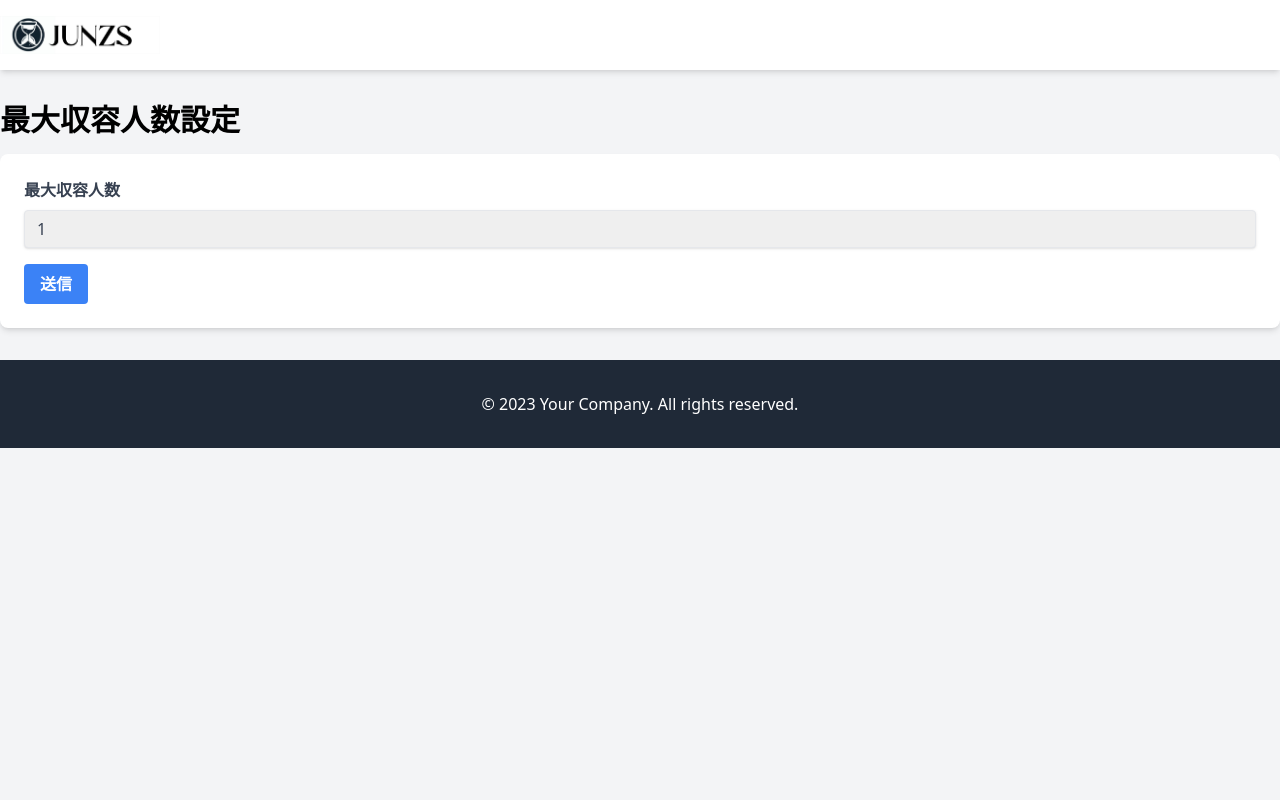
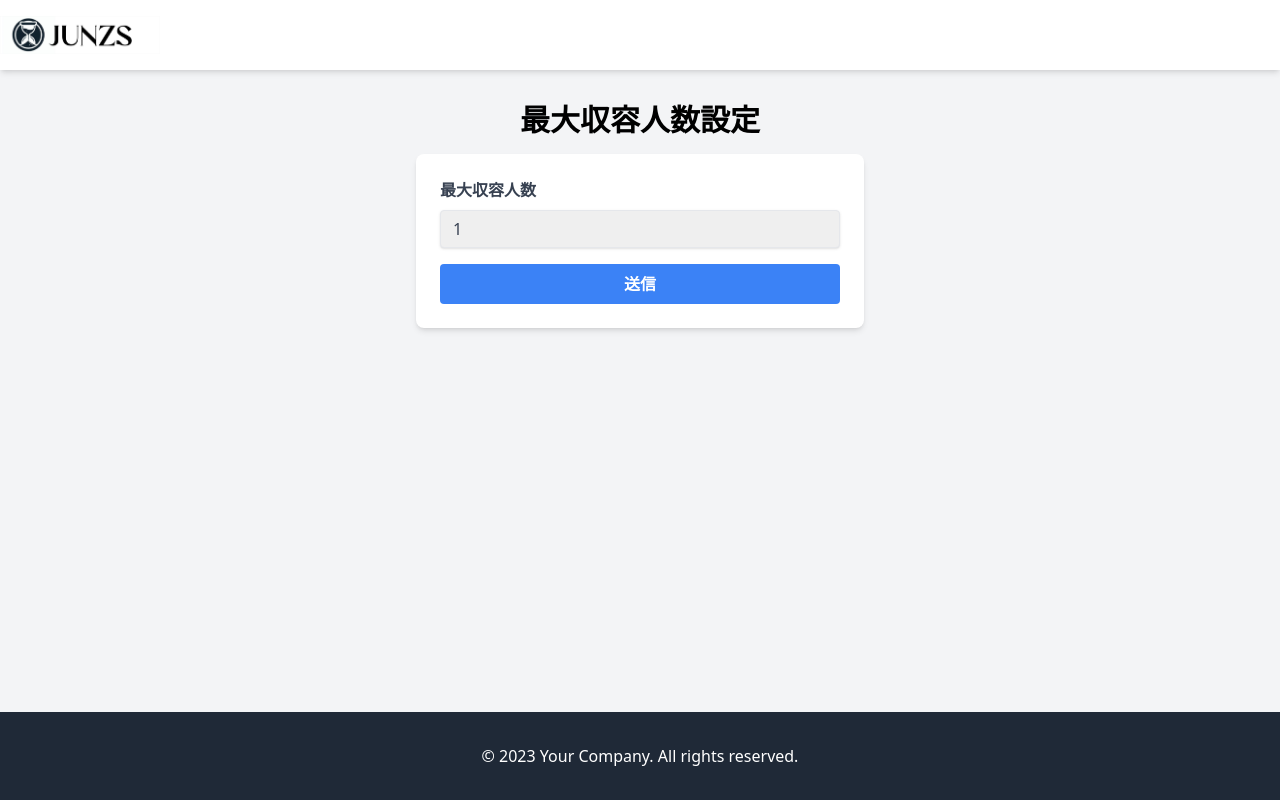
Before and after one commit to JunzsGroup/someyasai, a PHP site: page /someyafes/staff/max_people/index.php in a window 1280 px wide. Run offline with PHP 8.4, Linux system fonts and the light colour scheme; data that the repository does not hold is empty; some libraries are stand-ins or nearby versions.

Commit message:
Update index.php

```diff
--- a/someyafes/staff/max_people/index.php
+++ b/someyafes/staff/max_people/index.php
@@ -28,19 +28,31 @@ try {
         .container {
             @apply max-w-5xl mx-auto px-4;
         }
+        body {
+            min-height: 100vh;
+            display: flex;
+            flex-direction: column;
+        }
+        main {
+            flex-grow: 1;
+        }
+        footer {
+            margin-top: auto;
+        }
     </style>
 </head>
 <body class="bg-gray-100">
     <header class="bg-white shadow-md sticky top-0 z-10">
         <nav class="container py-4 flex justify-between items-center">
-            <a href="junzs.net">
+            <a href="https://junzs.net">
                 <img src="../logotext.jpg" alt="ロゴ" class="w-40 h-auto">
             </a>
         </nav>
     </header>
 
-    <main class="container py-8">
-        <h1 class="text-3xl font-bold mb-4">最大収容人数設定</h1>
+    <main class="container py-8 flex justify-center">
+        <div class="max-w-md w-full">
+            <h1 class="text-3xl font-bold mb-4 text-center">最大収容人数設定</h1>
             <form action="next.php" method="POST" class="bg-white shadow-md rounded-lg p-6">
                 <div class="mb-4">
                     <label for="mp" class="block text-gray-700 font-bold mb-2">最大収容人数</label>
@@ -52,10 +64,11 @@ try {
                         ?>
                     </select>
                 </div>
-            <button type="submit" class="bg-blue-500 hover:bg-blue-700 text-white font-bold py-2 px-4 rounded focus:outline-none focus:shadow-outline">
+                <button type="submit" class="bg-blue-500 hover:bg-blue-700 text-white font-bold py-2 px-4 rounded focus:outline-none focus:shadow-outline w-full">
                     送信
                 </button>
             </form>
+        </div>
     </main>
 
     <footer class="bg-gray-800 text-white py-8">
```
Lines whose indentation alone changed are shown as unchanged.
